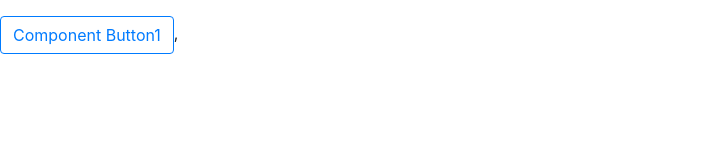
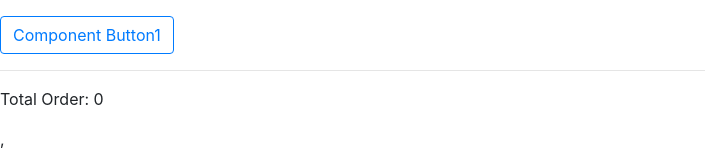
Before and after one commit to re1fly/reactjs-project, a React (Create React App) app: page /lifecycle in a window 1280 px wide. Shown: the part 165-326 px from the top of the page, without its empty margins (0-705 px from the left). Built offline with nearby package versions, Linux system fonts and the light colour scheme.

Commit message:
throw value of total order to lifecycle comp page

```diff
--- a/src/container/pages/LifeCycleComp/LifeCycleComp.jsx
+++ b/src/container/pages/LifeCycleComp/LifeCycleComp.jsx
@@ -1,6 +1,7 @@
 import React, {Component, Fragment} from 'react';
 import {Button} from 'react-bootstrap';
 import 'bootstrap/dist/css/bootstrap.min.css';
+import {connect} from 'react-redux';
 
 
 class LifeCycleComp extends Component {
@@ -67,9 +68,17 @@ class LifeCycleComp extends Component {
                 <h2>LifeCycle Page</h2>
                 <hr />
                 <Button variant="outline-primary" onClick={this.changeCount}>Component Button{this.state.count}</Button>
+                <hr />
+                <p>Total Order: {this.props.order}</p>
             </Fragment>
         )
     }
 }
 
-export default LifeCycleComp;
+const mapStateToProps = state => {
+    return {
+        order: state.totalOrder
+    }
+}
+
+export default connect(mapStateToProps)(LifeCycleComp);
```
